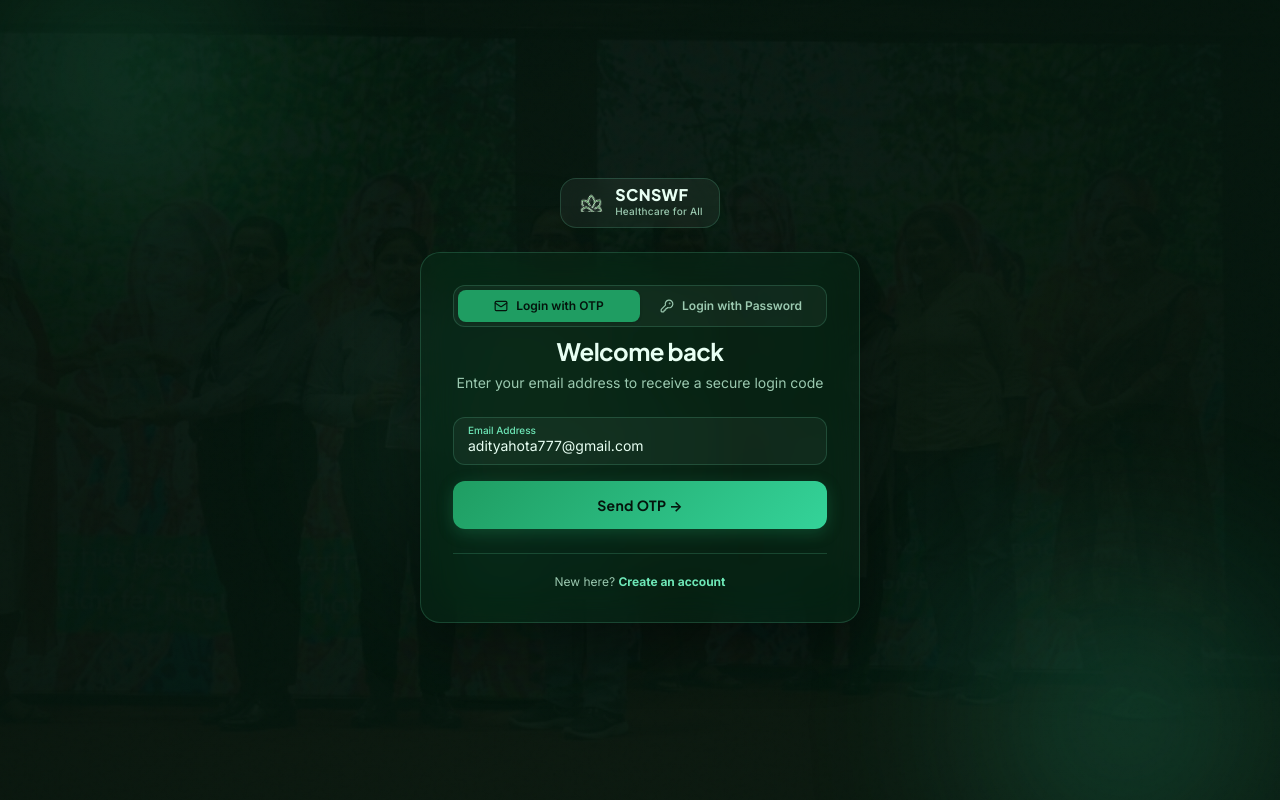
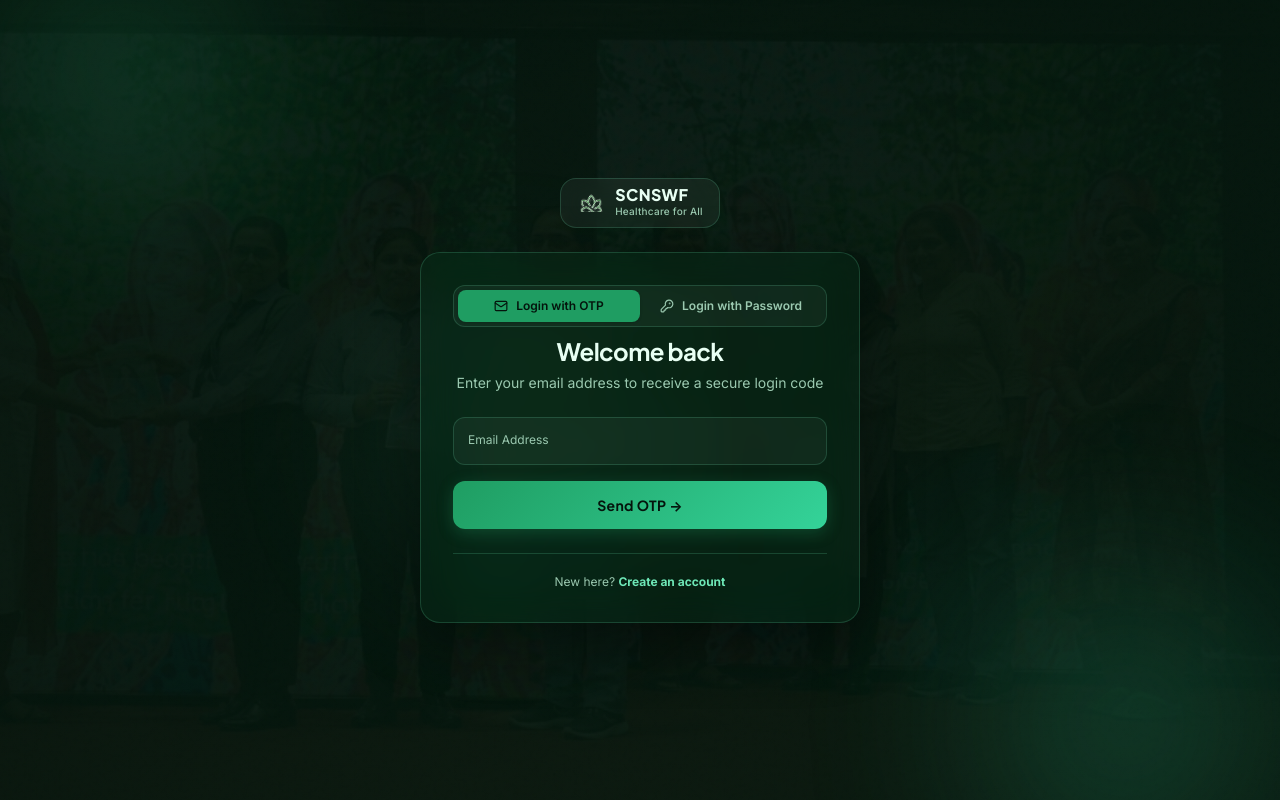
Before and after one commit to truptisoniya7-lab/scnswf, a React (Vite) app in the folder frontend/: page /login in a window 1280 px wide. Built offline with nearby package versions, Linux system fonts and the light colour scheme; no server answers.

Commit message:
fix(login): remove default email prefill and start login input clean

```diff
--- a/frontend/src/pages/Login/LoginPage.tsx
+++ b/frontend/src/pages/Login/LoginPage.tsx
@@ -35,7 +35,7 @@ export default function LoginPage() {
   const [mode, setMode] = useState<AuthMode>('otp')
   const [step, setStep] = useState<1 | 2>(1)
   const [direction, setDirection] = useState<1 | -1>(1)
-  const [email, setEmail] = useState(() => localStorage.getItem('scnswf_last_email') || 'adityahota777@gmail.com')
+  const [email, setEmail] = useState('')
   const [loginId, setLoginId] = useState('')
   const [isLoading, setIsLoading] = useState(false)
   const [isResending, setIsResending] = useState(false)
```
Also changed, not shown: 1 other file (tests, documents, lock files or other folders).
